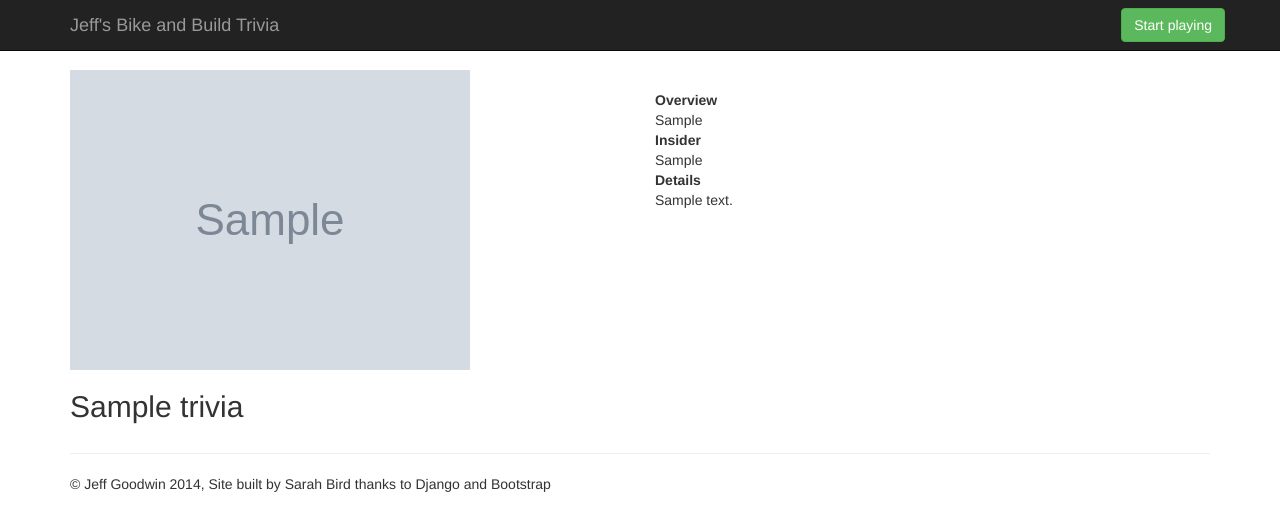
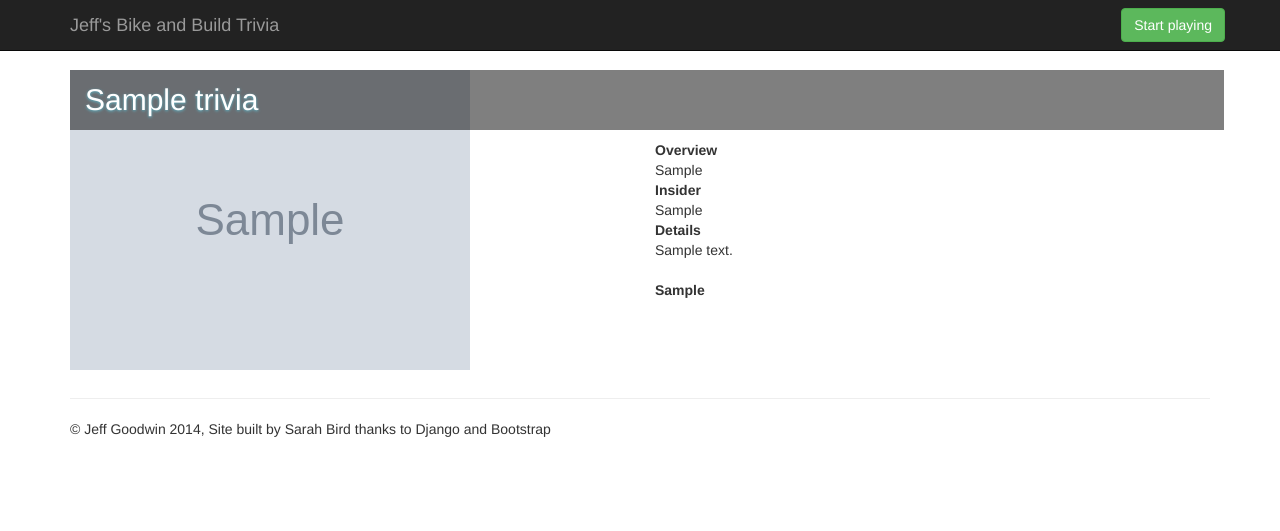
Before and after one commit to birdsarah/jeff_bikeandbuild_trivia, a Django app: page / in a window 1280 px wide. Shown: the top 531 px of the page. Run offline with Django 3.2, Linux system fonts and the light colour scheme; tables that the repository leaves empty hold one stand-in row (values such as "Sample post"); grey boxes marked "Sample" are stand-in pictures; parts of the project's set-up code (start-up, migrations or seed data) failed here and were passed over; some libraries are stand-ins or nearby versions.

Commit message:
Tweak layout

```diff
--- a/templates/base.html
+++ b/templates/base.html
@@ -9,7 +9,9 @@
         <meta name="viewport" content="width=device-width">
 
         <link rel="stylesheet" href="{% static "trivia/stylesheets/main.css" %}">
-
+        {% if DEBUG %}
+        <script type="text/javascript" src="http://cssrefresh.frebsite.nl/js/cssrefresh.js"></script>
+        {% endif %}
         <script src="{% static "js/vendor/modernizr-2.6.2.min.js" %}"></script>
     </head>
     <body>
--- /dev/null
+++ b/trivia/context_processors.py
@@ -0,0 +1,4 @@
+from django.conf import settings
+
+def debug(context):
+    return {'DEBUG': settings.DEBUG}
--- a/trivia/static/trivia/sass/main.scss
+++ b/trivia/static/trivia/sass/main.scss
@@ -4,8 +4,42 @@
  * <link href="/stylesheets/screen.css" media="screen, projection" rel="stylesheet" type="text/css" /> */
 
 @import "compass/reset";
+@import "compass/css3/text-shadow";
 @import "bootstrap";
 
 .main.container {
     margin-top: 5em;
 }
+
+.image {
+    position: relative;
+}
+
+.overimage {
+    position: absolute;
+    margin-top: 0;
+    top: 0;
+    left: 0;
+    color: white;
+    background-color: black;
+    background-color: rgba(0,0,0,0.5);
+    line-height: 2;
+    padding-left: .5em;
+    width: 208%;
+    $default-text-shadow-color: rgba(#56E5FF, 0.6);
+    $default-text-shadow-blur: 3px;
+    $default-text-shadow-v-offset: 1px;
+    @include single-text-shadow;
+}
+
+.trivia.row {
+    margin-bottom: 2em;
+}
+
+.text-col {
+    margin-top: 5em;
+}
+
+.question {
+    font-weight: bold;
+}
--- a/trivia/templates/trivia/trivia_list.html
+++ b/trivia/templates/trivia/trivia_list.html
@@ -2,20 +2,20 @@
 {% load staticfiles %}
 {% block content %}
 {% for trivia in object_list %}
-<div class="row">
-    <div class="col-md-6">
+<div class="trivia row">
+    <div class="col-md-6 image-col">
         <div class="image">
-            <img src="{{ MEDIA_URL }}{{ trivia.image }}" alt="Image for {{ trivia.title }}"></img>
+            <img class="img-responsive" src="{{ MEDIA_URL }}{{ trivia.image }}" alt="Image for {{ trivia.title }}"></img>
             <h2 class="overimage">{{trivia.title}}</h2>
         </div>
     </div>
-    <div class="col-md-6">
+    <div class="col-md-6 text-col">
         <dl>
-            <h3>{{trivia.question}}</h3>
             <dt>Overview</dt><dd>{{trivia.overview}}</dd>
             <dt>Insider</dt><dd>{{trivia.insider}}</dd>
             <dt>Details</dt><dd>{{trivia.details}}</dd>
         </dl>
+        <p class="question">{{trivia.trivia}}</p>
     </div>
 </div>
 {% endfor %}
--- a/urls.py
+++ b/urls.py
@@ -1,4 +1,6 @@
+from django.conf import settings
 from django.conf.urls import patterns, include, url
+from django.conf.urls.static import static
 
 from django.contrib import admin
 admin.autodiscover()
@@ -8,3 +10,6 @@ urlpatterns = patterns('',
 
     url(r'^admin/', include(admin.site.urls)),
 )
+
+if settings.DEBUG:
+    urlpatterns += static(settings.MEDIA_URL, document_root=settings.MEDIA_ROOT)
```
Also changed, not shown: settings.py (+16 -3 lines), trivia/static/trivia/stylesheets/main.css.
